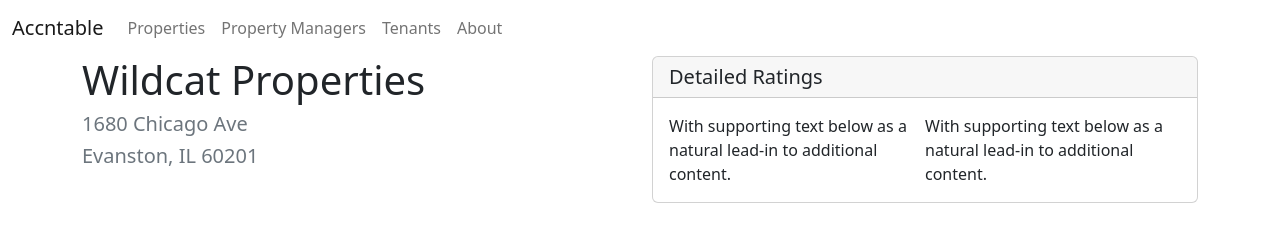
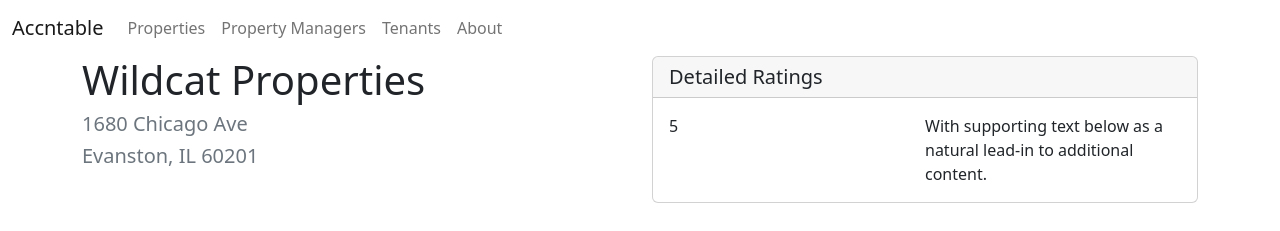
Before and after one commit to mattryczek/accntable, a Vue app: page /manager/1 in a window 1280 px wide. Shown: the top 231 px of the page. Built offline with nearby package versions, Linux system fonts and the light colour scheme.

Commit message:
Use PM ratings

```diff
--- a/src/components/ManagerCard.vue
+++ b/src/components/ManagerCard.vue
@@ -14,7 +14,7 @@ let props = defineProps({
   data: Object
 })
 
-let starsInt = parseInt(props.data.stars)
+let starsInt = props.data.stars
 let rating = '★'.repeat(starsInt) + '☆'.repeat(5 - starsInt)
 </script>
 
--- a/src/components/ScoreCard.vue
+++ b/src/components/ScoreCard.vue
@@ -1,9 +1,18 @@
+<!--
+  "responsiveness":
+  "friendliness":
+  "management":
+  "maintenance":
+  "rental_rate":
+  "communication":
+-->
+
 <script setup>
-let props = defineProps({
+let ratingsObj = defineProps({
   data: Object
 })
 
-
+let ratings = ratingsObj.data
 </script>
 
 <template>
@@ -11,7 +20,7 @@ let props = defineProps({
         <h5 class="card-header">Detailed Ratings</h5>
         <div class="card-body d-flex flex-wrap">
             <div class="col-md-6">
-                <p class="card-text">With supporting text below as a natural lead-in to additional content.</p>
+                <p class="card-text">{{ ratings.responsiveness }}</p>
             </div>
             <div class="col-md-6">
                 <p class="card-text">With supporting text below as a natural lead-in to additional content.</p>
--- a/src/views/ManagerDetail.vue
+++ b/src/views/ManagerDetail.vue
@@ -32,7 +32,7 @@ let photoURL = ref(current.image_url)
             </div>
 
             <div class="col">
-                <ScoreCard />
+                <ScoreCard :key="current.id" :data="current.categories"/>
             </div>
 
 
```
